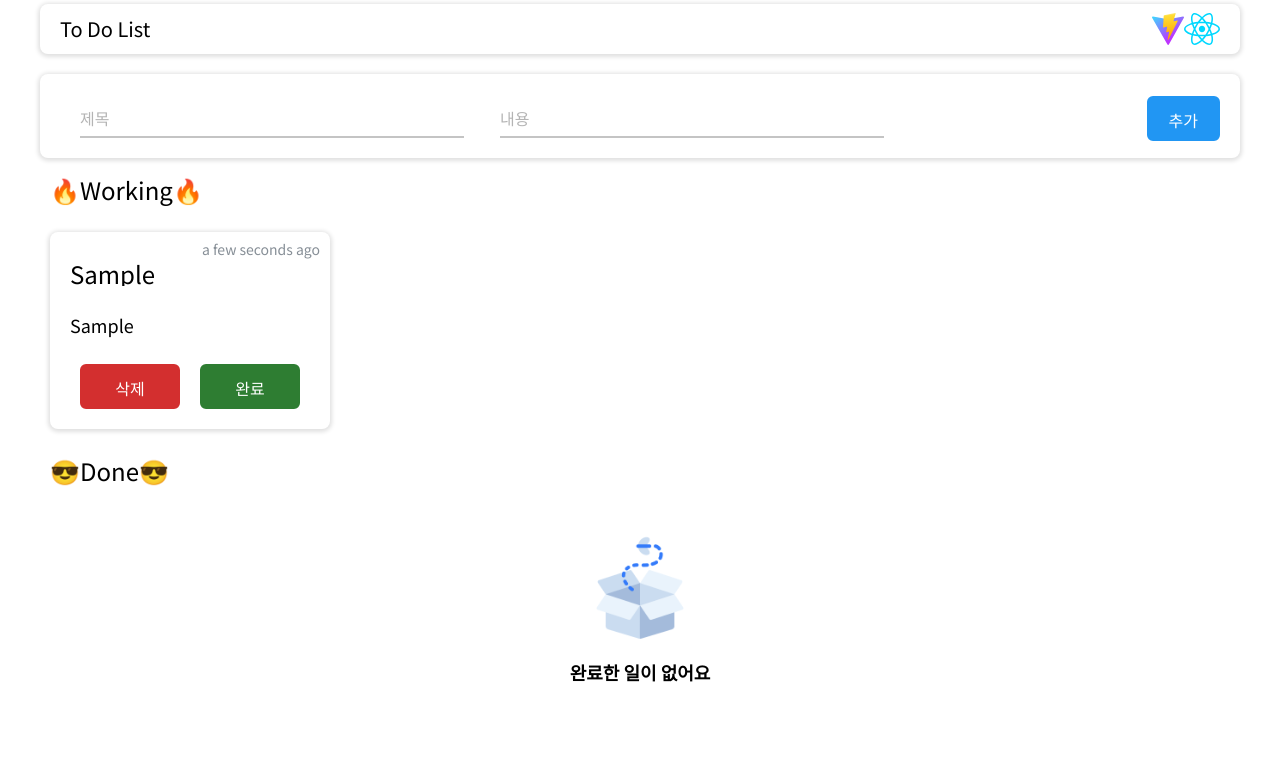
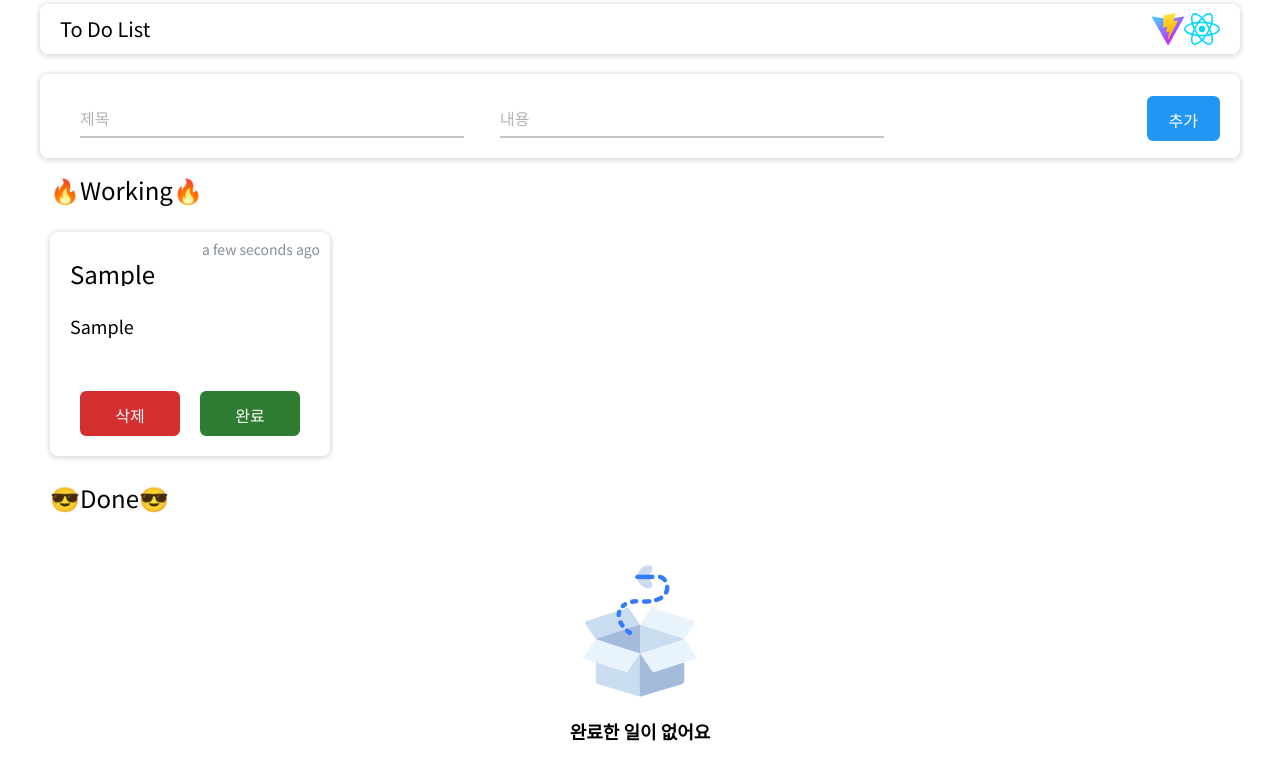
Before and after one commit to synuns/toDoList, a React (Vite) app: page / in a window 1280 px wide. Both pictures are taken after typing "Sample", "Sample" into the empty fields and a click on the button "추가". Shown: the top 780 px of the page. Built offline with nearby package versions, Linux system fonts and the light colour scheme.

Commit message:
💄 fix card height

```diff
--- a/src/components/Empty.jsx
+++ b/src/components/Empty.jsx
@@ -11,7 +11,7 @@ const StyledEmpty = styled.div`
   margin: 30px 0;
 
   img {
-    width: 110px;
+    width: 142px;
     margin: 20px 0;
   }
 
--- a/src/components/ToDoCard.jsx
+++ b/src/components/ToDoCard.jsx
@@ -17,9 +17,17 @@ const StyledCard = styled(Link)`
     white-space: nowrap;
   }
   .content {
+    height: 45px;
     font-size: 18px;
     margin: 30px 20px 20px 20px;
     overflow-wrap: break-word;
+    overflow: hidden;
+    text-overflow: ellipsis;
+    display: -webkit-box;
+    -webkit-line-clamp: 2;
+    -webkit-box-orient: vertical;
+    word-wrap: break-word;
+    line-height: 1.2em;
   }
   .date {
     position: absolute;
```
